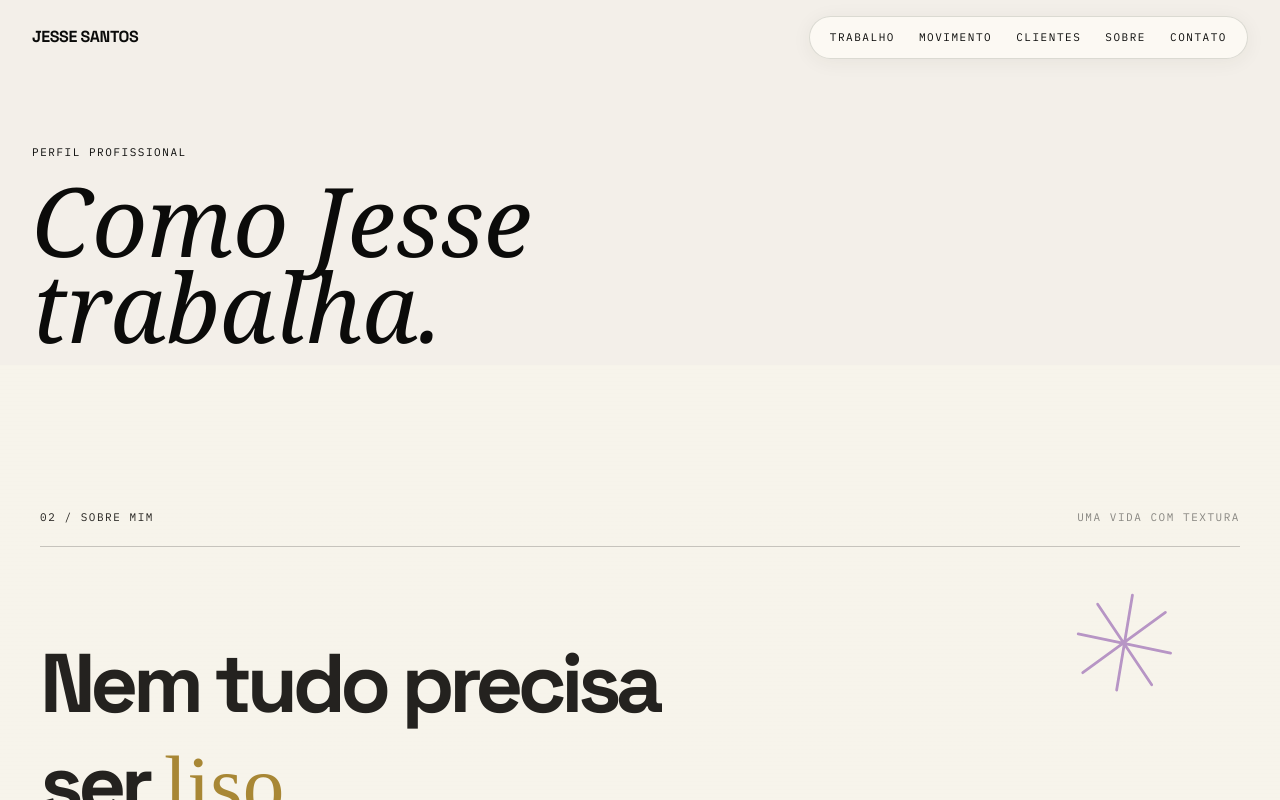
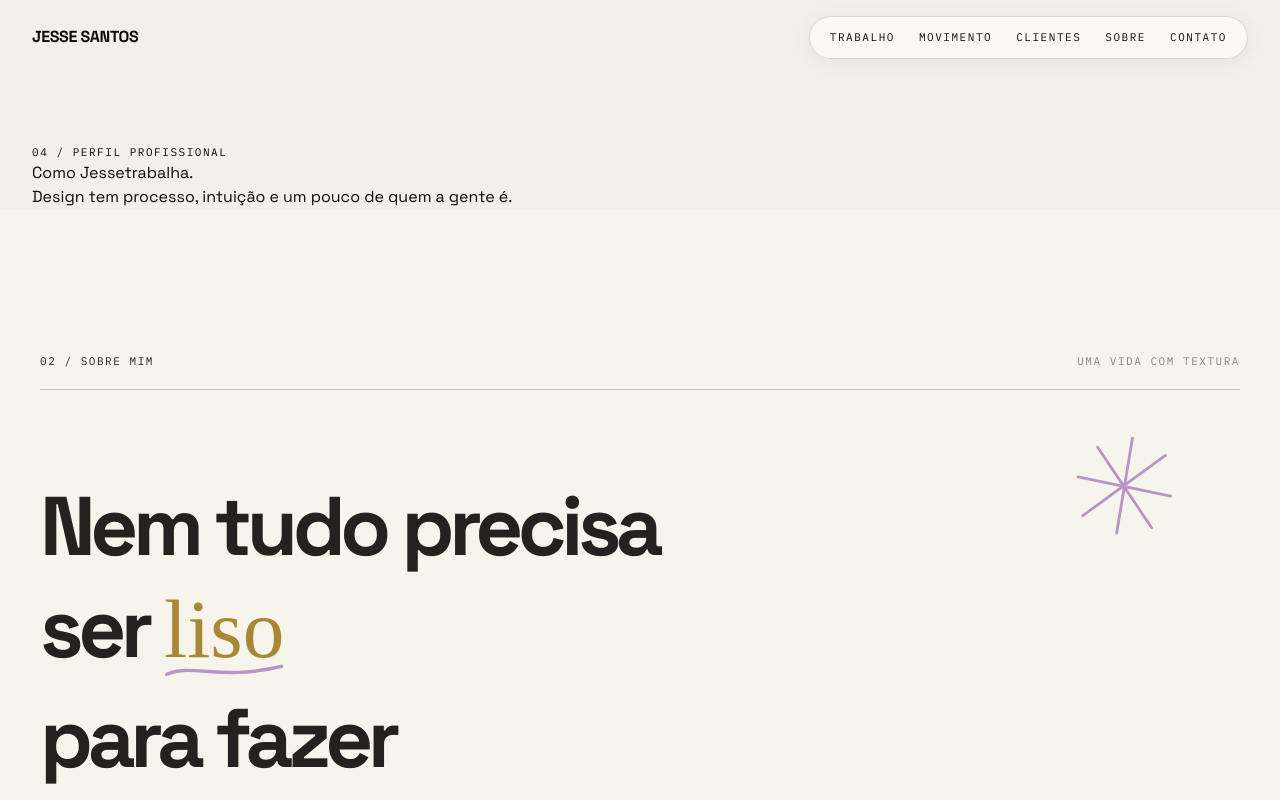
Before and after one commit to jessdesigner21/jesse-santos-portfolio, a Next.js app in the folder jesse-santos/: page /sobre in a window 1280 px wide. Shown: the top 800 px of the page. Built offline with nearby package versions, Linux system fonts and the light colour scheme; a web font is replaced by a local one.

Commit message:
Integrar refino editorial de page.tsx

```diff
--- a/jesse-santos/app/sobre/page.tsx
+++ b/jesse-santos/app/sobre/page.tsx
@@ -9,12 +9,11 @@ export default function SobrePage() {
   return (
     <div className="pt-28 md:pt-36 pb-24">
       <div className="px-5 md:px-8">
-        <p className="editorial-num mb-4">Perfil profissional</p>
-        <h1 className="font-serif italic font-light text-5xl md:text-8xl leading-[0.9] mb-4">
-          Como Jesse
-          <br />
-          trabalha.
-        </h1>
+        <div className="editorial-page-header">
+          <p className="editorial-num editorial-page-kicker">04 / Perfil profissional</p>
+          <h1 className="editorial-page-display">Como Jesse<span className="editorial-page-script">trabalha.</span></h1>
+          <p className="editorial-page-subtitle">Design tem processo, intuição e um pouco de quem a gente é.</p>
+        </div>
       </div>
       <AboutSection />
 
```
